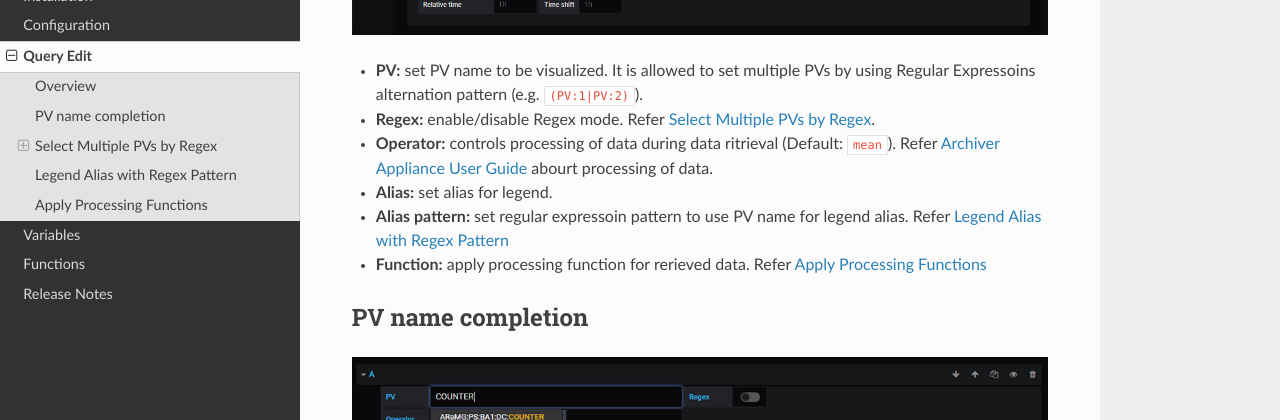
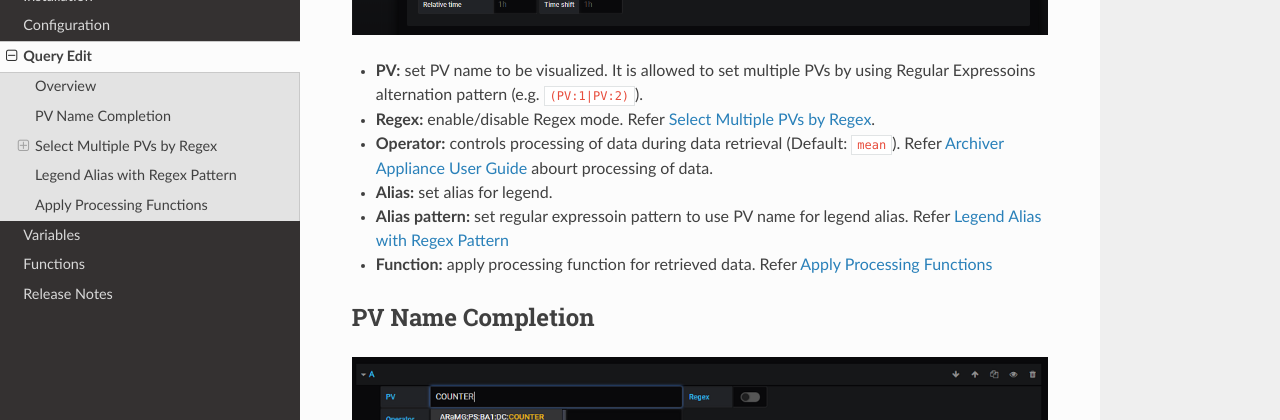
Before and after one commit to sasaki77/archiverappliance-datasource, a Sphinx documentation site: the page built from docs/query.md, in a window 1280 px wide and 900 px high, scrolled down 468 px. Shown: the part 124-544 px from the top of the window. Built offline with Sphinx 7.4.7 and the Read the Docs theme 2.0.0, drawn with Linux system fonts in a browser that asks for light colours.

Commit message:
Update docs

```diff
--- a/docs/query.md
+++ b/docs/query.md
@@ -5,12 +5,12 @@
 
 - **PV:** set PV name to be visualized. It is allowed to set multiple PVs by using Regular Expressoins alternation pattern (e.g. `(PV:1|PV:2)`).
 - **Regex:** enable/disable Regex mode. Refer [Select Multiple PVs by Regex](#select-multiple-pvs-by-regex).
-- **Operator:** controls processing of data during data ritrieval (Default: `mean`). Refer [Archiver Appliance User Guide](https://slacmshankar.github.io/epicsarchiver_docs/userguide.html) abourt processing of data.
+- **Operator:** controls processing of data during data retrieval (Default: `mean`). Refer [Archiver Appliance User Guide](https://slacmshankar.github.io/epicsarchiver_docs/userguide.html) abourt processing of data.
 - **Alias:** set alias for legend.
 - **Alias pattern:** set regular expressoin pattern to use PV name for legend alias. Refer [Legend Alias with Regex Pattern](#legend-alias-with-regex-pattern)
-- **Function:** apply processing function for rerieved data. Refer [Apply Processing Functions](#apply-processing-functions)
+- **Function:** apply processing function for retrieved data. Refer [Apply Processing Functions](#apply-processing-functions)
 
-## PV name completion
+## PV Name Completion
 ![Name completion](./img/aa-query-name-completion.png)
 
 Candidate PV names are shown during focussing on `PV` text input.
```
Also changed, not shown: docs/variables.md (+1 -1 lines).
